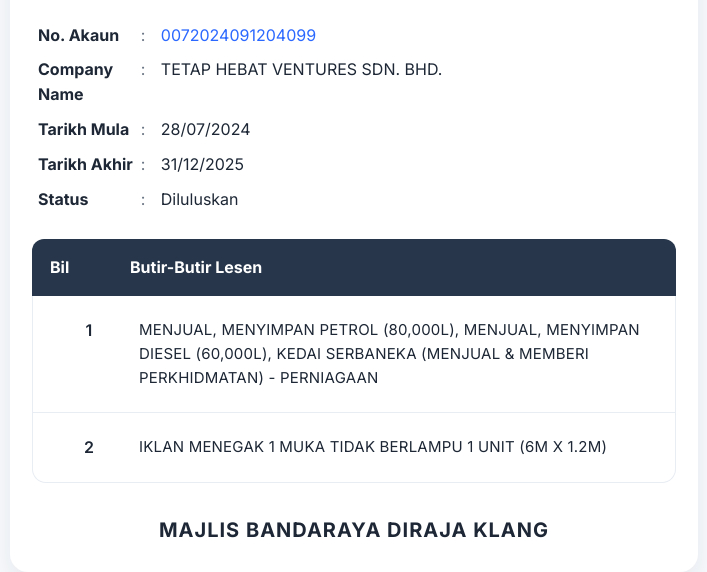
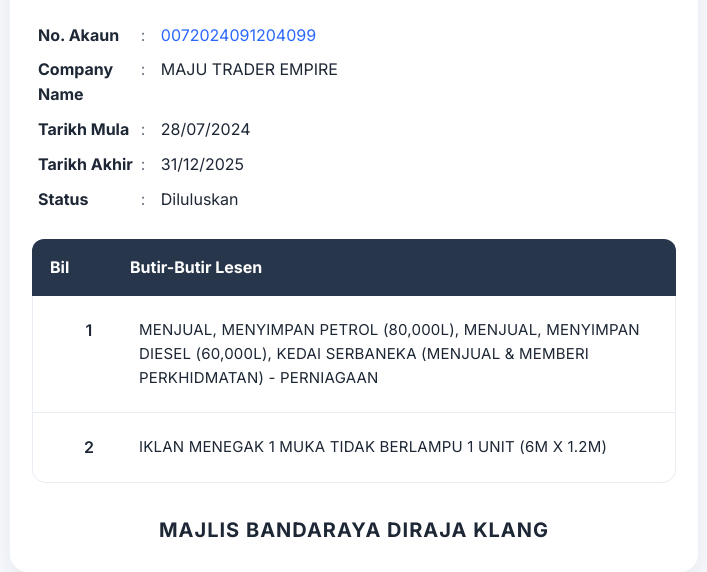
Before and after one commit to mylesenmbdk/my-site, a plain HTML site: page index.html in a window 1280 px wide. Shown: the part 284-856 px from the top of the page, without its empty margins (286-993 px from the left). Drawn offline with Linux system fonts and the light colour scheme.

Commit message:
Update index.html

```diff
--- a/index.html
+++ b/index.html
@@ -173,7 +173,7 @@
         <div class="v"><a href="#" title="No. Akaun">0072024091204099</a></div>
 
         <div class="k">Company<br/>Name</div><div class="colon">:</div>
-        <div class="v">TETAP HEBAT VENTURES SDN. BHD.</div>
+        <div class="v">MAJU TRADER EMPIRE</div>
 
         <div class="k">Tarikh Mula</div><div class="colon">:</div>
         <div class="v">28/07/2024</div>
```
